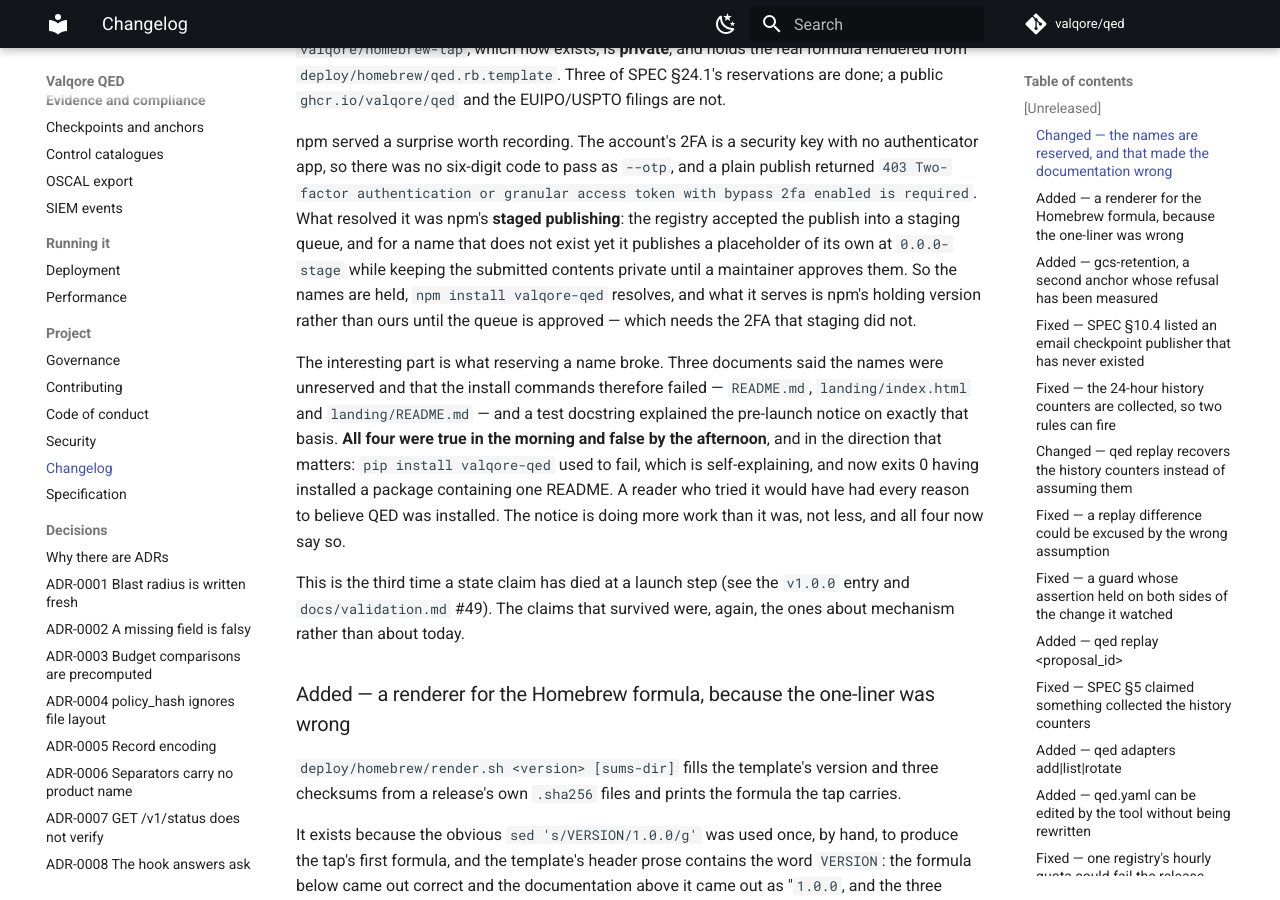
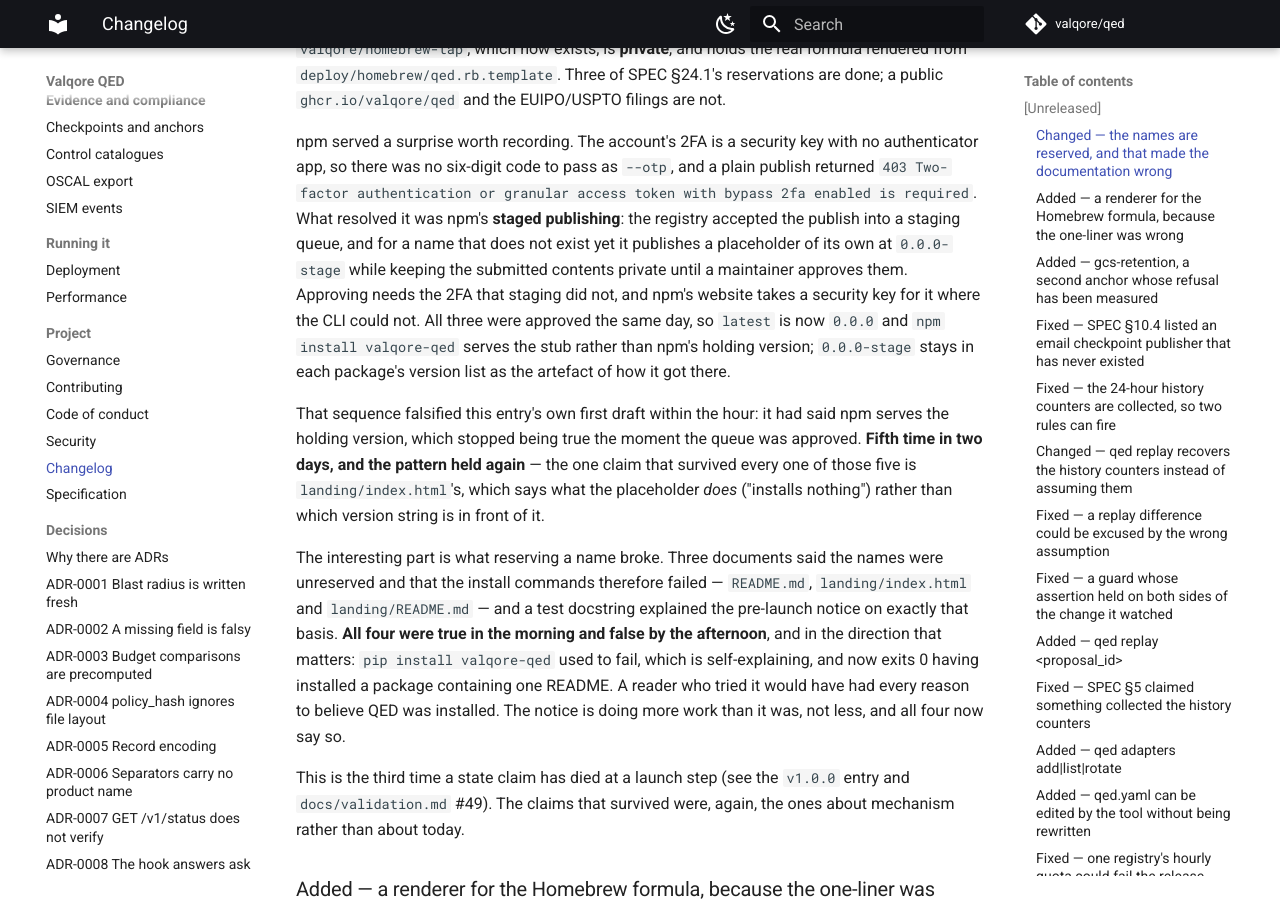
Before and after one commit to valqore/qed, an MkDocs documentation site: the page built from docs/changelog.md, in a window 1280 px wide and 900 px high, scrolled down 413 px. Built offline with MkDocs 1.6.1 and Material for MkDocs 9.7.7, drawn with Linux system fonts in a browser that asks for light colours; comment, search, counter and statistics services are not loaded.

Commit message:
Say what the two indexes serve now that the npm queue is approved
All three staged npm versions were approved, so `latest` is `0.0.0` and
`npm install valqore-qed` serves the stub rather than npm's holding
version. `0.0.0-stage` stays in each version list as the artefact of how
the name was taken.

Which falsified the previous commit within the hour: README.md, the launch
checklist, SPEC 24's open-items line and the CHANGELOG entry all described
npm as serving `0.0.0-stage`, and all four were written after the staging
and before the approval.

Fifth document-falsifying launch step in two days, and the pattern is now
unambiguous enough to act on. The one claim that has survived all five is
landing/index.html's, which says what the placeholder *does* -- "a
placeholder that installs nothing" -- and never which version string is in
front of it. Prefer that shape. A sentence naming today's state is a
sentence with an expiry date on it, and nothing in CI can read the date.

Co-Authored-By: Claude Opus 5 (1M context) <noreply@anthropic.com>
Signed-off-by: Tunc Celik <tunc@valqore.io>

```diff
--- a/CHANGELOG.md
+++ b/CHANGELOG.md
@@ -22,9 +22,18 @@ with bypass 2fa enabled is required`. What resolved it was npm's **staged
 publishing**: the registry accepted the publish into a staging queue, and for a
 name that does not exist yet it publishes a placeholder of its own at
 `0.0.0-stage` while keeping the submitted contents private until a maintainer
-approves them. So the names are held, `npm install valqore-qed` resolves, and
-what it serves is npm's holding version rather than ours until the queue is
-approved — which needs the 2FA that staging did not.
+approves them. Approving needs the 2FA that staging did not, and npm's website
+takes a security key for it where the CLI could not. All three were approved
+the same day, so `latest` is now `0.0.0` and `npm install valqore-qed` serves
+the stub rather than npm's holding version; `0.0.0-stage` stays in each
+package's version list as the artefact of how it got there.
+
+That sequence falsified this entry's own first draft within the hour: it had
+said npm serves the holding version, which stopped being true the moment the
+queue was approved. **Fifth time in two days, and the pattern held again** —
+the one claim that survived every one of those five is `landing/index.html`'s,
+which says what the placeholder *does* ("installs nothing") rather than which
+version string is in front of it.
 
 The interesting part is what reserving a name broke. Three documents said the
 names were unreserved and that the install commands therefore failed —
```
Also changed, not shown: QED_SPEC.md (+1 -1 lines), README.md (+4 -5 lines), landing/README.md (+2 -4 lines).
